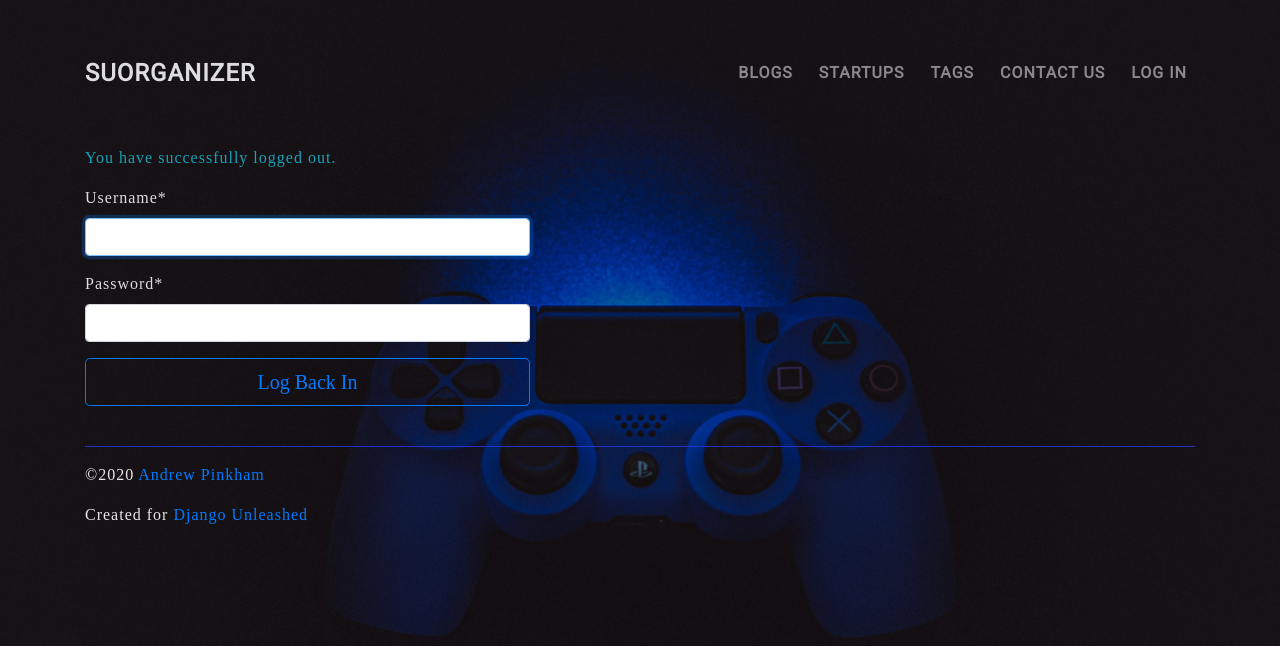
After one commit to mohammadasim/suorganiser, a Django app: page /users/logout/ in a window 1280 px wide. The commit adds this page. Shown: the top 646 px of the page. Run offline with Django 3.2, Linux system fonts and the light colour scheme; parts of the project's set-up code (start-up, migrations or seed data) failed here and were passed over; some libraries are stand-ins or nearby versions.

Commit message:
added login and logout views and templates

```diff
--- a/suorganizer/suorganizer/settings/dev.py
+++ b/suorganizer/suorganizer/settings/dev.py
@@ -24,6 +24,9 @@ MANAGERS = (
     ('Us', 'ourselves@django-unleashed.com'),
 )
 SITE_ID = 1
+# Auth app settings
+# Redirect to blogs_post_list view
+LOGIN_REDIRECT_URL = 'blogs_posts_list'
 # Logger settings
 verbose = (
     "[%(asctime)s] %(levelname)s"
@@ -53,7 +56,7 @@ LOGGING = {
     'loggers': {
         'django': {
             'handlers': ['console'],
-            'level': 'DEBUG',
+            'level': 'INFO',
             'formatter': 'verbose'
         }
 
--- a/suorganizer/suorganizer/urls.py
+++ b/suorganizer/suorganizer/urls.py
@@ -13,21 +13,28 @@ Including another URLconf
     1. Import the include() function: from django.urls import include, path
     2. Add a URL to urlpatterns:  path('blog/', include('blog.urls'))
 """
+from blogs import urls as blog_urls
+from contacts import urls as contact_urls
 from django.contrib import admin
 from django.urls import path, include
 from django.views.generic import TemplateView, RedirectView
+from organizers.urls import startup as start_urls
+from organizers.urls import tag as tag_urls
+from users import urls as user_urls
 
 urlpatterns = [
     path('admin/', admin.site.urls),
-    path('blogs/', include('blogs.urls')),
-    path('contact/', include('contacts.urls')),
-    path('startup/', include('organizers.urls.startup')),
-    path('tag/', include('organizers.urls.tag')),
+    path('blogs/', include(blog_urls)),
+    path('contact/', include(contact_urls)),
+    path('startup/', include(start_urls)),
+    path('tag/', include(tag_urls)),
     path('about/', TemplateView.as_view(template_name='site/about.html'), name='about_site'),
     path('mission/', TemplateView.as_view(template_name='site/mission.html'), name='site_mission'),
     path('how/', TemplateView.as_view(template_name='site/work.html'), name='site_work'),
     path('', RedirectView.as_view(
         pattern_name='blogs_posts_list',
         permanent=False
-    ))
+    )),
+    path('users/', include(user_urls,
+                           namespace='dj-auth')),
 ]
--- a/suorganizer/templates/base.html
+++ b/suorganizer/templates/base.html
@@ -42,6 +42,17 @@
                             <li class="nav-item">
                                 <a class="nav-link" class="nav-link" href="{% url 'contact' %}">Contact Us</a>
                             </li>
+                            {% if user.is_authenticated %}
+                            <li class="nav-item">
+                                <a class="nav-link" class="nav-link"
+                                   href="{% url 'dj-auth:logout' %}?next={{ request.path }}">Log Out</a>
+                            </li>
+                            {% else %}
+                            <li class="nav-item">
+                                <a class="nav-link" class="nav-link"
+                                   href="{% url 'dj-auth:login' %}?next={{ request.path }}">Log In</a>
+                            </li>
+                            {% endif %}
                         </ul>
                     </div>
                 </div>
--- /dev/null
+++ b/suorganizer/users/templates/users/base_user.html
@@ -0,0 +1 @@
+{% extends 'base.html' %} {% load static %}
--- /dev/null
+++ b/suorganizer/users/templates/users/logged_out.html
@@ -0,0 +1,12 @@
+{% extends 'users/base_user.html' %}
+{% block title %}
+{{ block.super }} - Logged Out
+{% endblock title %}
+{% block content %}
+<div class="row">
+    <div class="col-5">
+        <p class="text-info">You have successfully logged out.</p>
+        {% include 'users/login_form.html' with login_button='Log Back In' %}
+    </div>
+</div>
+{% endblock %}
--- /dev/null
+++ b/suorganizer/users/templates/users/login_form.html
@@ -0,0 +1,9 @@
+<form action="{% url 'dj-auth:login' %}" method="post">
+    {% csrf_token %}
+    {% load crispy_forms_tags %}
+    {{ form|crispy }}
+    {% if next %}
+    <input name="next" type="hidden" value="{{ next }}">
+    {% endif %}
+    <button class="btn btn-outline-primary btn-lg btn-block" type="submit">{{ login_button|default:'Log in'}}</button>
+</form>
--- /dev/null
+++ b/suorganizer/users/urls.py
@@ -0,0 +1,24 @@
+from django.contrib.auth import views as auth_views
+from django.contrib.auth.forms import AuthenticationForm
+from django.urls import path
+from django.views.generic import RedirectView
+
+app_name = 'dj-auth'
+
+urlpatterns = [
+    path('login/', auth_views.LoginView.as_view(
+        template_name='users/login.html'
+    )
+         , name='login'),
+    path('logout/', auth_views.LogoutView.as_view(
+        template_name='users/logged_out.html',
+        extra_context={
+            'form': AuthenticationForm
+        }
+    )
+         , name='logout'),
+    path('', RedirectView.as_view(
+        pattern_name='dj-auth:login',
+        permanent=False
+    ), )
+]
```
Also changed, not shown: suorganizer/users/templates/users/login.html (added, +11 -0 lines).
